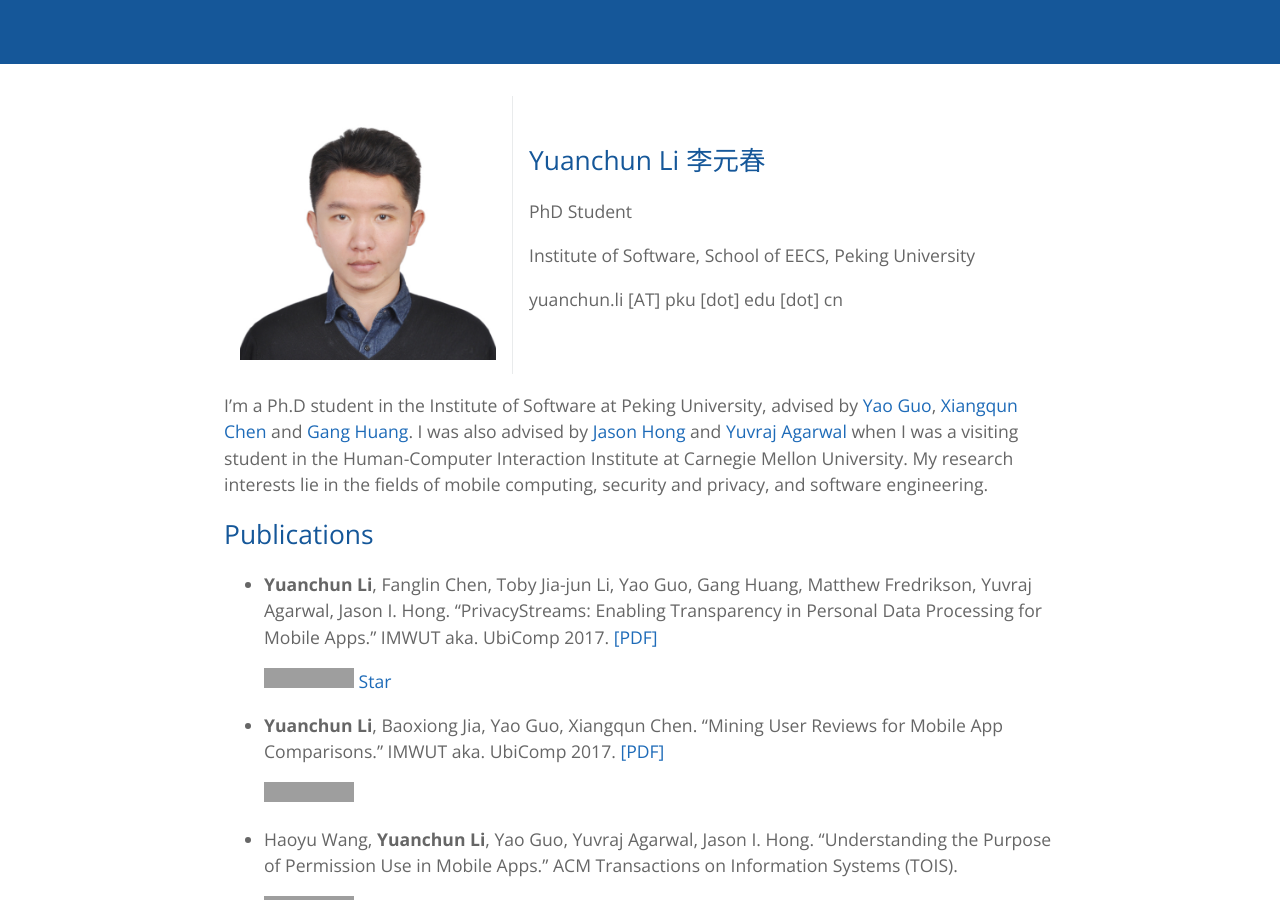
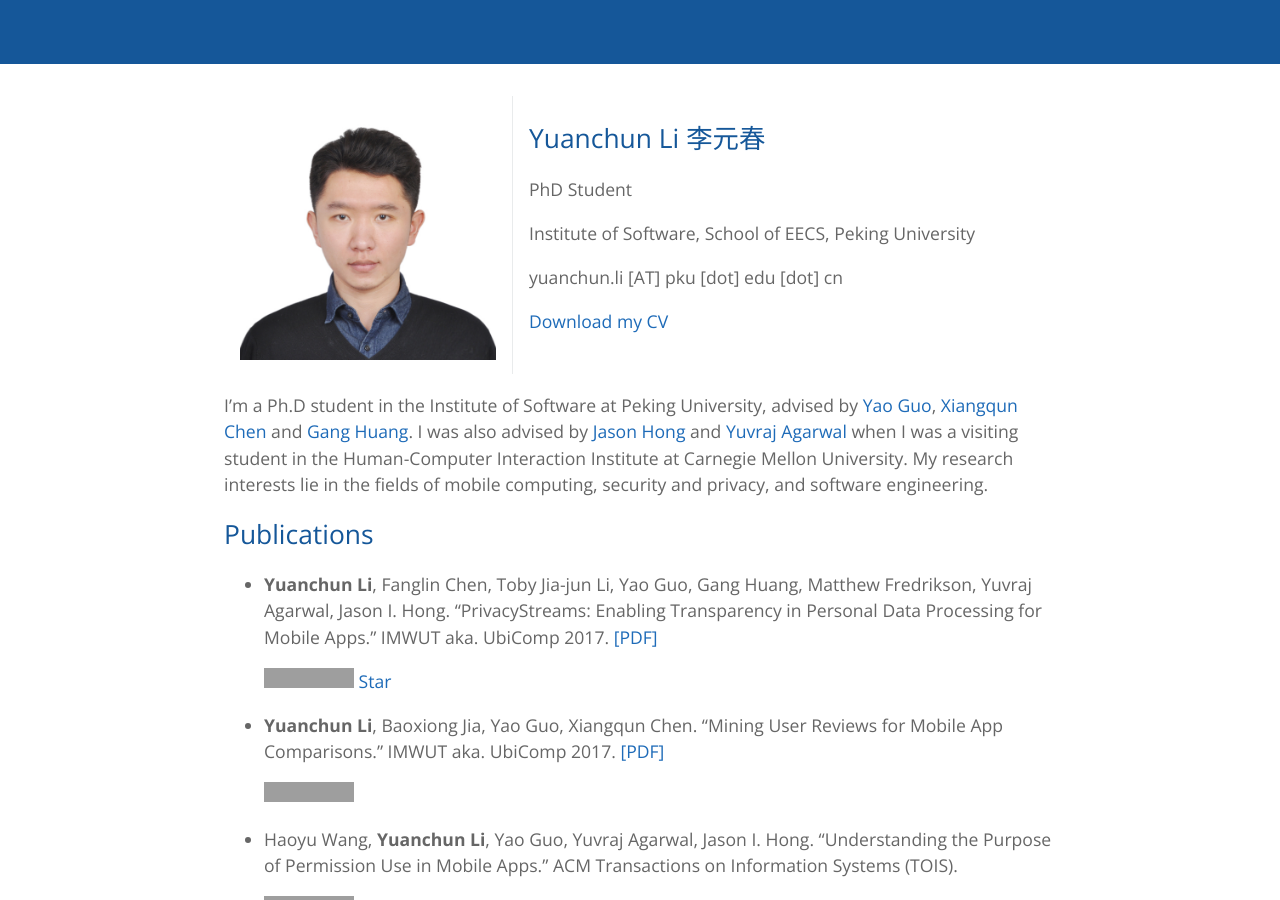
Before and after one commit to yuanchun-li/yuanchun-li.github.io, a Jekyll site: the page built from index.md, in a window 1280 px wide and 900 px high. Built offline with Jekyll 4.4.1, drawn with Linux system fonts in a browser that asks for light colours; grey boxes are pictures that could not be loaded.

Commit message:
add cv download link

```diff
--- a/index.md
+++ b/index.md
@@ -12,6 +12,7 @@ title: Yuanchun Li @ Peking University
     <p>PhD Student</p>
     <p>Institute of Software, School of EECS, Peking University</p>
     <p>yuanchun.li [AT] pku [dot] edu [dot] cn</p>
+    <p><a href="{{site.baseurl}}/static/files/yuanchun_cv_en.pdf">Download my CV</a></p>
   </td>
 
 </tr>
```
